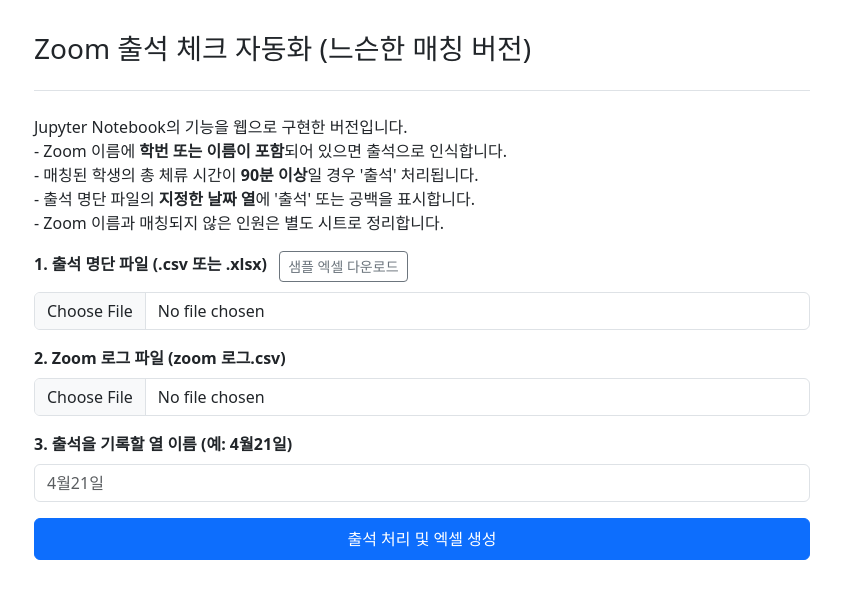
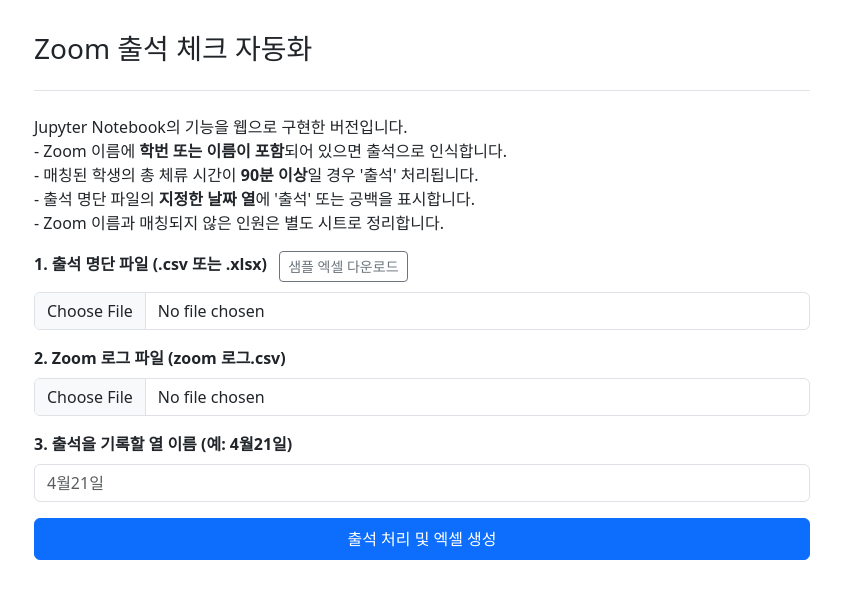
Before and after one commit to IanWChoi/MBS_Attendance, a plain HTML site: page index.html in a window 1280 px wide. Shown: the whole page, without its empty margins (218-1059 px from the left). Drawn offline with nearby package versions, Linux system fonts and the light colour scheme.

Commit message:
제목수정

```diff
--- a/index.html
+++ b/index.html
@@ -23,7 +23,7 @@
 <body>
     <div class="container">
         <header class="pb-3 mb-4 border-bottom">
-            <h1 class="h3">Zoom 출석 체크 자동화 (느슨한 매칭 버전)</h1>
+            <h1 class="h3">Zoom 출석 체크 자동화</h1>
         </header>
         <p>
             Jupyter Notebook의 기능을 웹으로 구현한 버전입니다.<br>
```
